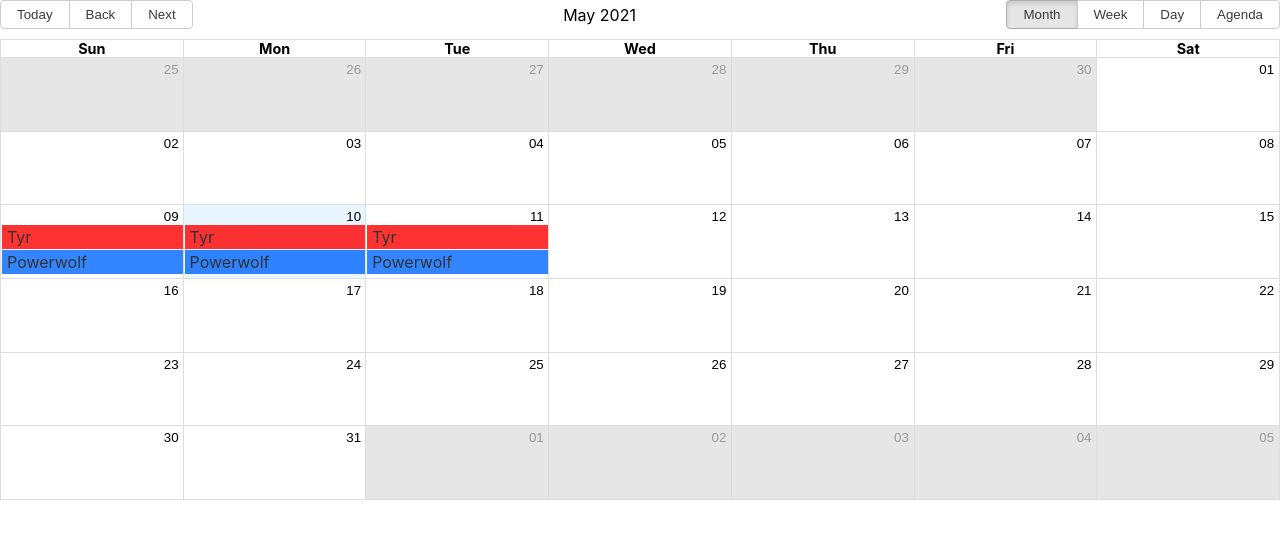
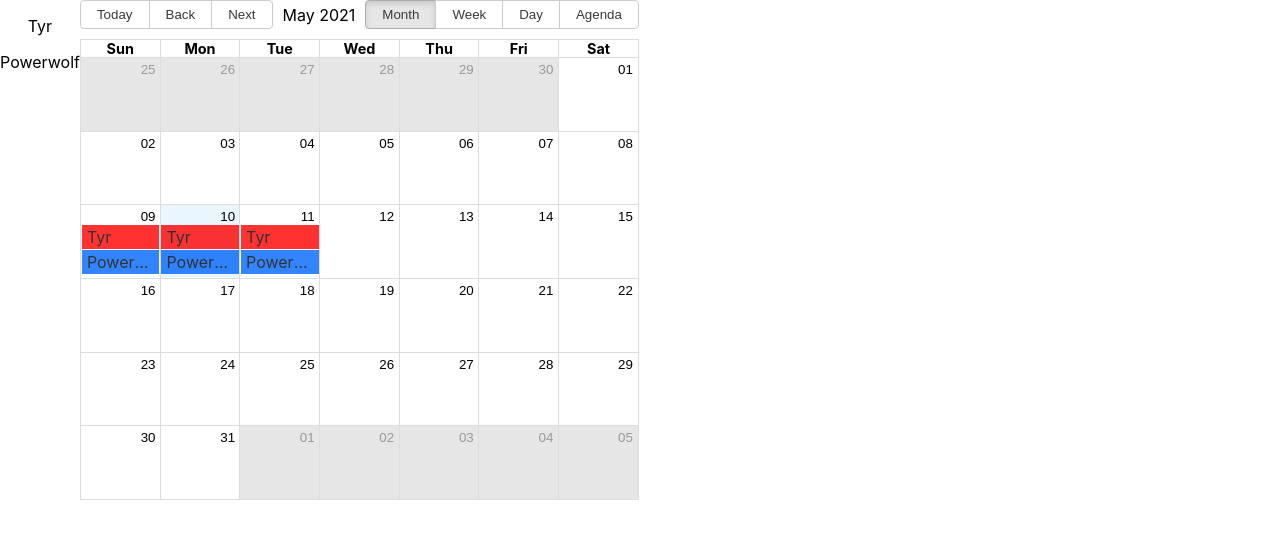
Before and after one commit to SheaMeyers/performer-calendar-app, a React (Create React App) app: page / in a window 1280 px wide. Shown: the top 538 px of the page. Built offline with nearby package versions, Linux system fonts and the light colour scheme.

Commit message:
Create first bands list component

```diff
--- a/src/App.css
+++ b/src/App.css
@@ -1,38 +1,4 @@
 .App {
+  display: flex;
   text-align: center;
 }
-
-.App-logo {
-  height: 40vmin;
-  pointer-events: none;
-}
-
-@media (prefers-reduced-motion: no-preference) {
-  .App-logo {
-    animation: App-logo-spin infinite 20s linear;
-  }
-}
-
-.App-header {
-  background-color: #282c34;
-  min-height: 100vh;
-  display: flex;
-  flex-direction: column;
-  align-items: center;
-  justify-content: center;
-  font-size: calc(10px + 2vmin);
-  color: white;
-}
-
-.App-link {
-  color: #61dafb;
-}
-
-@keyframes App-logo-spin {
-  from {
-    transform: rotate(0deg);
-  }
-  to {
-    transform: rotate(360deg);
-  }
-}
--- a/src/App.tsx
+++ b/src/App.tsx
@@ -1,10 +1,12 @@
 import React from 'react';
 import './App.css';
+import BandsList from './BandsList';
 import Calendar from './Calendar';
 
 function App() {
   return (
     <div className="App">
+      <BandsList />
       <Calendar />
     </div>
   );
--- /dev/null
+++ b/src/BandsList.tsx
@@ -0,0 +1,20 @@
+import React, { useState } from 'react';
+import myBandsList from './exampleBands';
+
+
+
+const BandsList = () => {
+
+    return (
+        <div className="Bands-List">
+            {myBandsList.map(band => {
+                return (
+                    <p>{band}</p>
+                )
+            })}
+        </div>
+    )
+
+}
+
+export default BandsList;
--- /dev/null
+++ b/src/exampleBands.tsx
@@ -0,0 +1 @@
+export default ['Tyr', 'Powerwolf']
```
